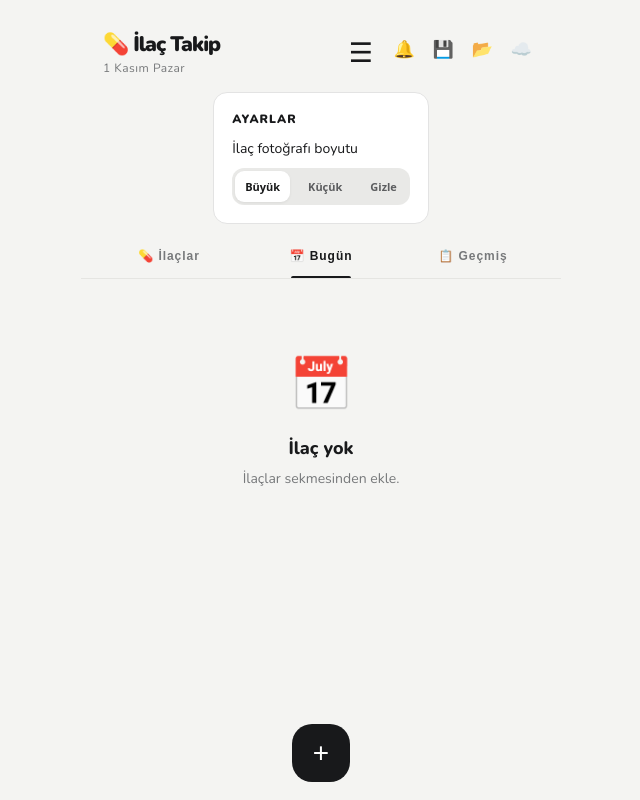
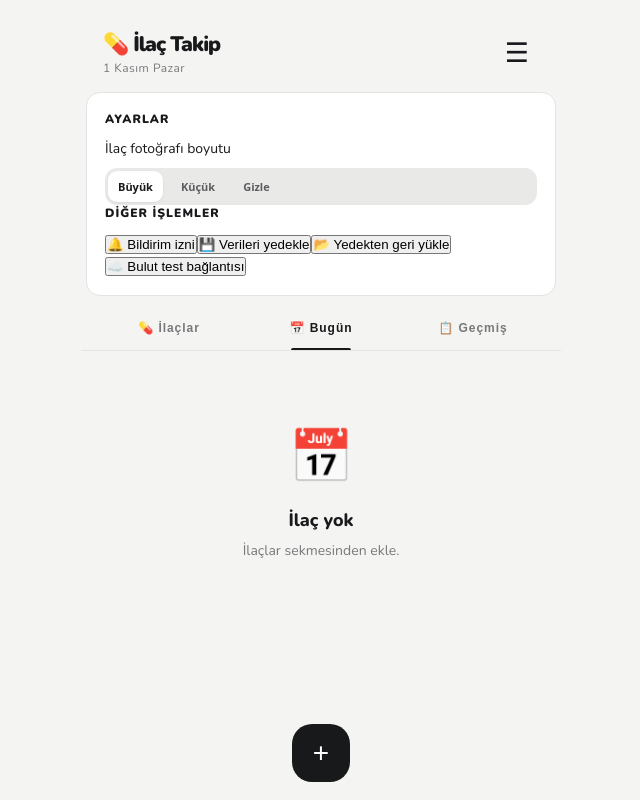
Before and after one commit to runanyrun/ilac-takip, a plain HTML site: page index.html in a window 1280 px wide. Both pictures are taken after a click on the button "Ayarlar menüsünü aç". Shown: the whole page, without its empty margins (319-959 px from the left). Drawn offline with nearby package versions, Linux system fonts and the light colour scheme.

Commit message:
Consolidate notification, backup, restore and cloud test actions in settings

```diff
--- a/index.html
+++ b/index.html
@@ -22,14 +22,10 @@
       </div>
       <div class="header-actions">
         <button type="button" class="menu-icon-trigger" id="main-settings-trigger" aria-label="Ayarlar menüsünü aç" aria-controls="main-settings-panel" aria-expanded="false" onclick="toggleMainSettings()">☰</button>
-        <button class="icon-btn" onclick="requestNotif()" title="Bildirim">🔔</button>
-        <button class="icon-btn" onclick="exportData()" title="Yedek">💾</button>
-        <button class="icon-btn" onclick="importData()" title="Geri Yükle">📂</button>
-        <button class="icon-btn" onclick="openCloudSetup()" title="Bulut Test Bağlantısı">☁️</button>
       </div>
     </div>
   </div>
-  <section class="main-settings-panel" id="main-settings-panel" hidden aria-label="Ayarlar"><div class="settings-panel-heading">AYARLAR</div><div class="settings-panel-label">İlaç fotoğrafı boyutu</div><div class="photo-size-control" role="group" aria-label="İlaç fotoğrafı boyutu"><button type="button" class="photo-size-option" data-photo-size="large" onclick="setFocusPhotoSize('large')">Büyük</button><button type="button" class="photo-size-option" data-photo-size="small" onclick="setFocusPhotoSize('small')">Küçük</button><button type="button" class="photo-size-option" data-photo-size="hidden" onclick="setFocusPhotoSize('hidden')">Gizle</button></div></section>
+  <section class="main-settings-panel" id="main-settings-panel" hidden aria-label="Ayarlar"><div class="settings-panel-heading">AYARLAR</div><div class="settings-panel-label">İlaç fotoğrafı boyutu</div><div class="photo-size-control" role="group" aria-label="İlaç fotoğrafı boyutu"><button type="button" class="photo-size-option" data-photo-size="large" onclick="setFocusPhotoSize('large')">Büyük</button><button type="button" class="photo-size-option" data-photo-size="small" onclick="setFocusPhotoSize('small')">Küçük</button><button type="button" class="photo-size-option" data-photo-size="hidden" onclick="setFocusPhotoSize('hidden')">Gizle</button></div><div class="settings-panel-heading settings-extra-heading">DİĞER İŞLEMLER</div><div class="settings-action-list"><button type="button" onclick="requestNotif()">🔔 Bildirim izni</button><button type="button" onclick="exportData()">💾 Verileri yedekle</button><button type="button" onclick="importData()">📂 Yedekten geri yükle</button><button type="button" onclick="openCloudSetup()">☁️ Bulut test bağlantısı</button></div></section>
   <div class="tabs">
     <button class="tab" data-tab="ilaclar" onclick="switchTab('ilaclar',this)">💊 İlaçlar</button>
     <button class="tab active" data-tab="bugun" onclick="switchTab('bugun',this)">📅 Bugün</button>
```
